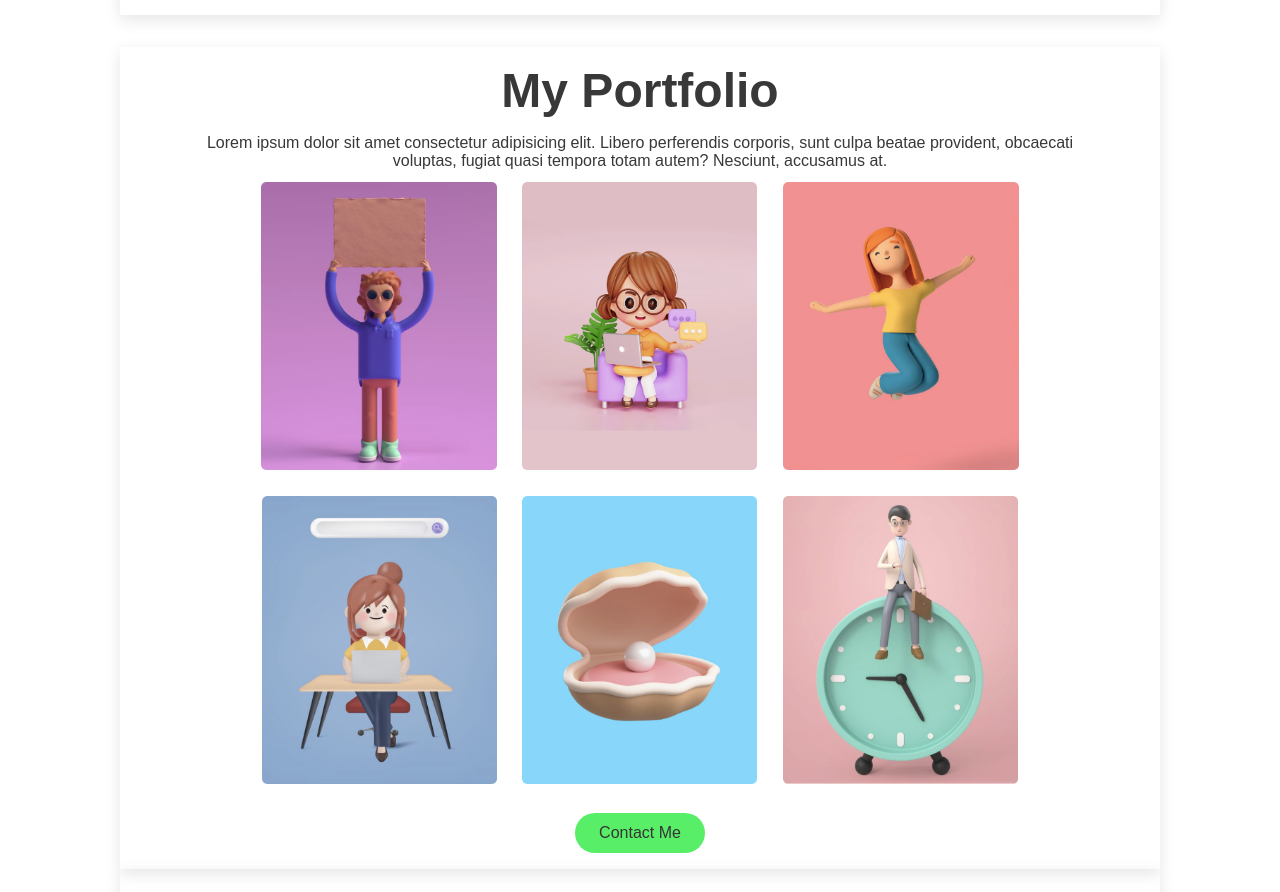
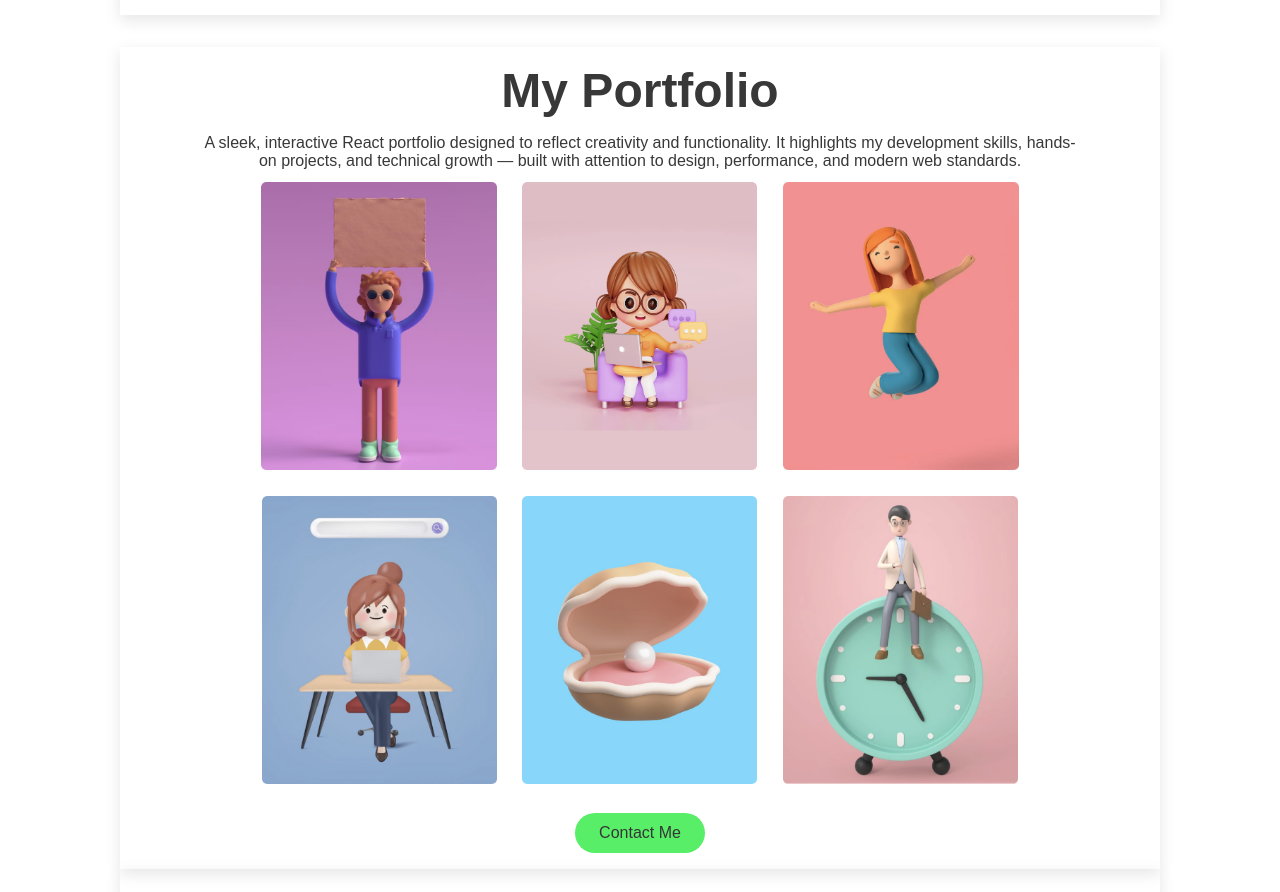
Before and after one commit to youngtalent18/Codecraze_React.js, a React (Vite) app in the folder portfolio/: page / in a window 1280 px wide. Shown: the part 1520-2412 px from the top of the page. Built offline with nearby package versions, Linux system fonts and the light colour scheme.

Commit message:
Update Works.jsx

```diff
--- a/portfolio/src/components/Works/Works.jsx
+++ b/portfolio/src/components/Works/Works.jsx
@@ -11,9 +11,7 @@ const Works = () => {
   return (
     <section className="work">
         <span className="Portf">My Portfolio</span>
-        <span className="PDesc">Lorem ipsum dolor sit amet consectetur adipisicing elit.
-            Libero perferendis corporis, sunt culpa beatae provident,
-            obcaecati voluptas, fugiat quasi tempora totam autem? Nesciunt, accusamus at.
+        <span className="PDesc">A sleek, interactive React portfolio designed to reflect creativity and functionality. It highlights my development skills, hands-on projects, and technical growth — built with attention to design, performance, and modern web standards.
         </span>
         <div className="works">
           <img src={Porfolio1} alt="portfolio" />
```
